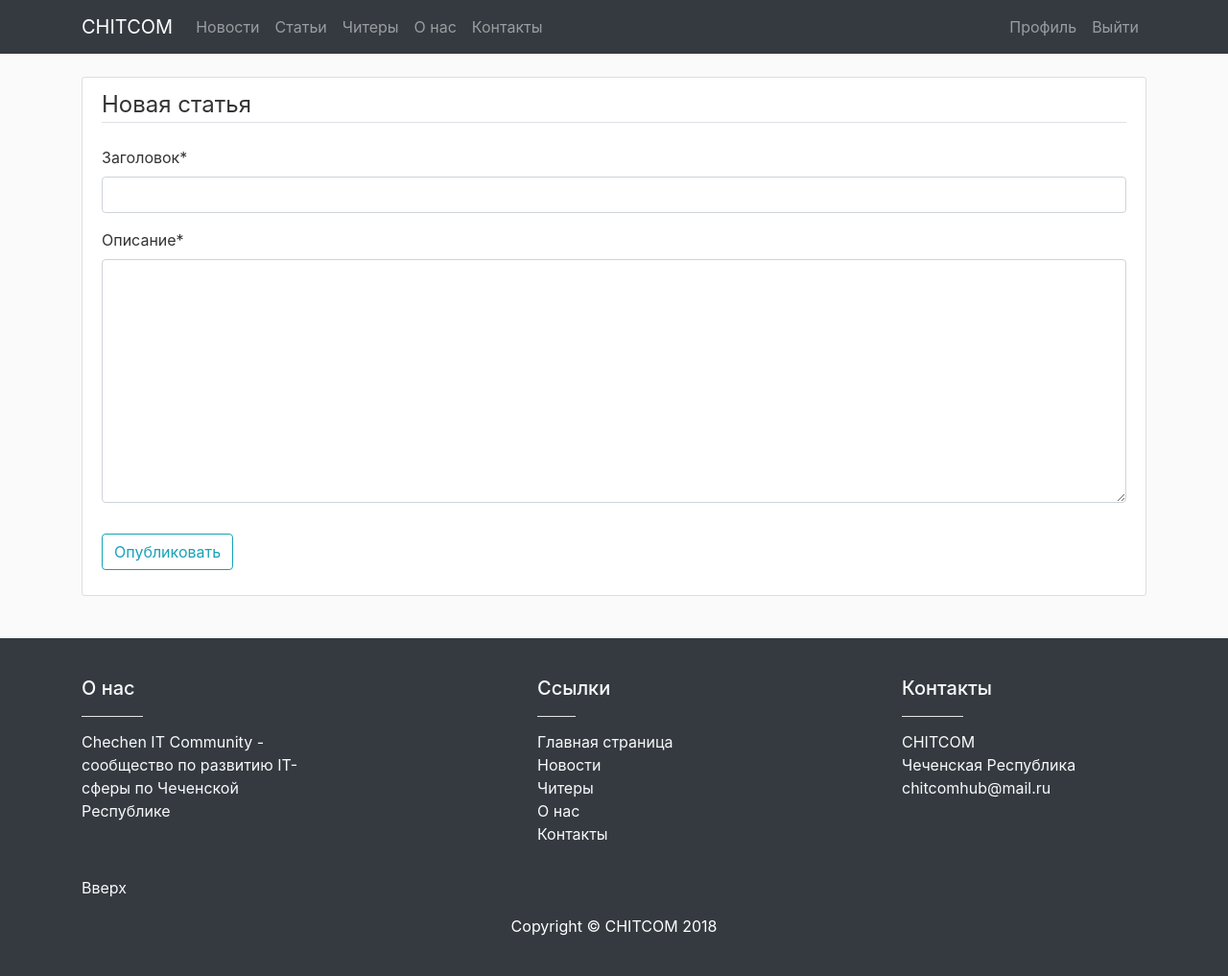
After one commit to chitcomhub/website, a Django app: page /paperchit/new/ in a window 1280 px wide. The commit adds this page. Shown: the whole page at 96% size. Run offline with Django 3.2, Linux system fonts and the light colour scheme; the visitor is signed in with stand-in values (Sample User, id 1); some libraries are stand-ins or nearby versions.

Commit message:
add article create form in paperchit

```diff
--- a/home/templates/home/base.html
+++ b/home/templates/home/base.html
@@ -47,9 +47,6 @@
         </ul>
         <ul class="navbar-nav ml-auto">
         {% if user.is_authenticated %}
-          <li class="nav-item">
-            <a class="nav-item nav-link" href="{% url 'news:post-create' %}">Новый пост</a>
-          </li>
           <li class="nav-item">
             <a class="nav-link" href="{% url 'profile' %}">Профиль</a>
           </li>
--- /dev/null
+++ b/paperchit/templates/paperchit/article_form.html
@@ -0,0 +1,16 @@
+{% extends "home/base.html" %}
+{% load crispy_forms_tags %}
+{% block content %}
+	<div class="content-section">
+		<form method="POST">
+			{% csrf_token %}
+			<fieldset class="form-group">
+				<legend class="border-bottom mb-4">Новая статья</legend>
+				{{ form|crispy }}
+			</fieldset>
+			<div class="form-group">
+				<button class="btn btn-outline-info" type="submit">Опубликовать</button>
+			</div>
+		</form>
+	</div>
+{% endblock content %}
--- a/paperchit/templates/paperchit/index.html
+++ b/paperchit/templates/paperchit/index.html
@@ -11,6 +11,11 @@
     <div class="container">
     	<div class="row justify-content-md-center">
     		<div class="col-md-8">
+    			{% if user.is_authenticated %}
+    			<div>
+	              <a class="btn btn-primary btn-sm mt-1 mb-1" href="{% url 'paperchit:new-article' %}">Написать статью</a>
+	            </div>
+	            {% endif %}
     			{% for article in articles %}
 				<div class="card-deck">
 				  <div class="card">
--- a/paperchit/urls.py
+++ b/paperchit/urls.py
@@ -1,12 +1,18 @@
 from django.conf import settings
 from django.conf.urls.static import static
 from django.urls import path
-from .views import ArticleListView, ArticleDetailView
+from .views import (
+	ArticleListView,
+	ArticleDetailView,
+	ArticleCreateView
+)
+
 
 app_name = 'paperchit'
 urlpatterns = [
 	path('', ArticleListView.as_view(), name='index'),
 	path('<int:pk>/', ArticleDetailView.as_view(), name='article_detail'),
+	path('new/', ArticleCreateView.as_view(), name='new-article')
 ]
 
 if settings.DEBUG:
--- a/paperchit/views.py
+++ b/paperchit/views.py
@@ -1,5 +1,10 @@
 from django.shortcuts import render
-from django.views.generic import ListView, DetailView
+from django.contrib.auth.mixins import LoginRequiredMixin
+from django.views.generic import (
+	ListView,
+	DetailView,
+	CreateView
+)
 from .models import Article
 
 
@@ -12,3 +17,12 @@ class ArticleListView(ListView):
 
 class ArticleDetailView(DetailView):
 	model = Article
+
+
+class ArticleCreateView(LoginRequiredMixin, CreateView):
+	model = Article
+	fields = ['title', 'content']
+
+	def form_valid(self, form):
+		form.instance.author = self.request.user
+		return super().form_valid(form)
```
